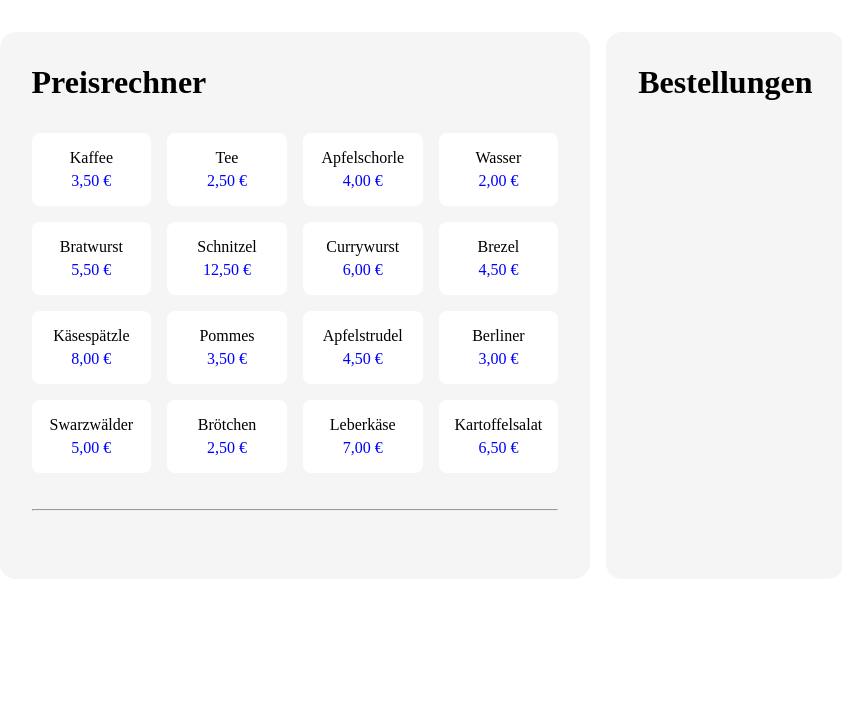
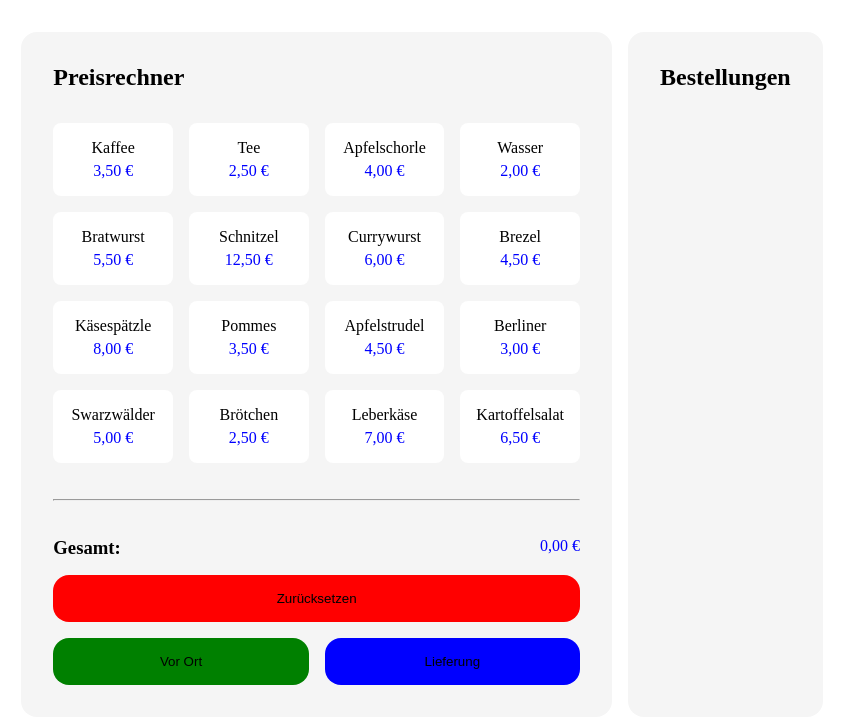
Before and after one commit to mathiskruse11/Abschlussprojekt, a plain HTML site: page index.html in a window 1280 px wide. Shown: the whole page, without its empty margins (218-1060 px from the left). Drawn offline with Linux system fonts and the light colour scheme.

Commit message:
finisehd html, css strucktur

```diff
--- a/index.html
+++ b/index.html
@@ -9,7 +9,7 @@
   <body>
     <div class="container">
       <div class="preisrechner">
-        <h1>Preisrechner</h1>
+        <h2>Preisrechner</h2>
         <div class="grid">
           <span class="artikel">
             <p class="product">Kaffee</p>
@@ -81,10 +81,21 @@
         <hr />
         <br />
         <br />
+        <div class="buttons">
+          <div class="cAmmount">
+            <h3>Gesamt:</h3>
+            <p class="preis ammount">0,00 €</p>
+          </div>
+          <button class="red button">Zurücksetzen</button>
+          <div class="cButtons">
+            <button class="green button">Vor Ort</button>
+            <button class="blue button">Lieferung</button>
+          </div>
+        </div>
       </div>
 
       <div class="bestellung">
-        <h1>Bestellungen</h1>
+        <h2>Bestellungen</h2>
       </div>
     </div>
   </body>
--- a/style.css
+++ b/style.css
@@ -52,3 +52,46 @@
   border-radius: 16px;
   background-color: rgb(245, 245, 245);
 }
+
+.cAmmount {
+  display: flex;
+  flex-direction: row;
+  justify-content: space-between;
+}
+
+.buttons {
+  display: flex;
+  flex-direction: column;
+  justify-content: space-between;
+  gap: 1rem;
+}
+
+.button {
+  padding: 1rem 4rem;
+  width: 100%;
+  border-radius: 16px;
+  border: hidden;
+  transition: 0.3s ease-in;
+}
+
+.button:hover {
+  background-color: lightgrey;
+}
+
+.cButtons {
+  display: flex;
+  flex-direction: row;
+  gap: 1rem;
+}
+
+.red {
+  background-color: red;
+}
+
+.green {
+  background-color: green;
+}
+
+.blue {
+  background-color: blue;
+}
```
